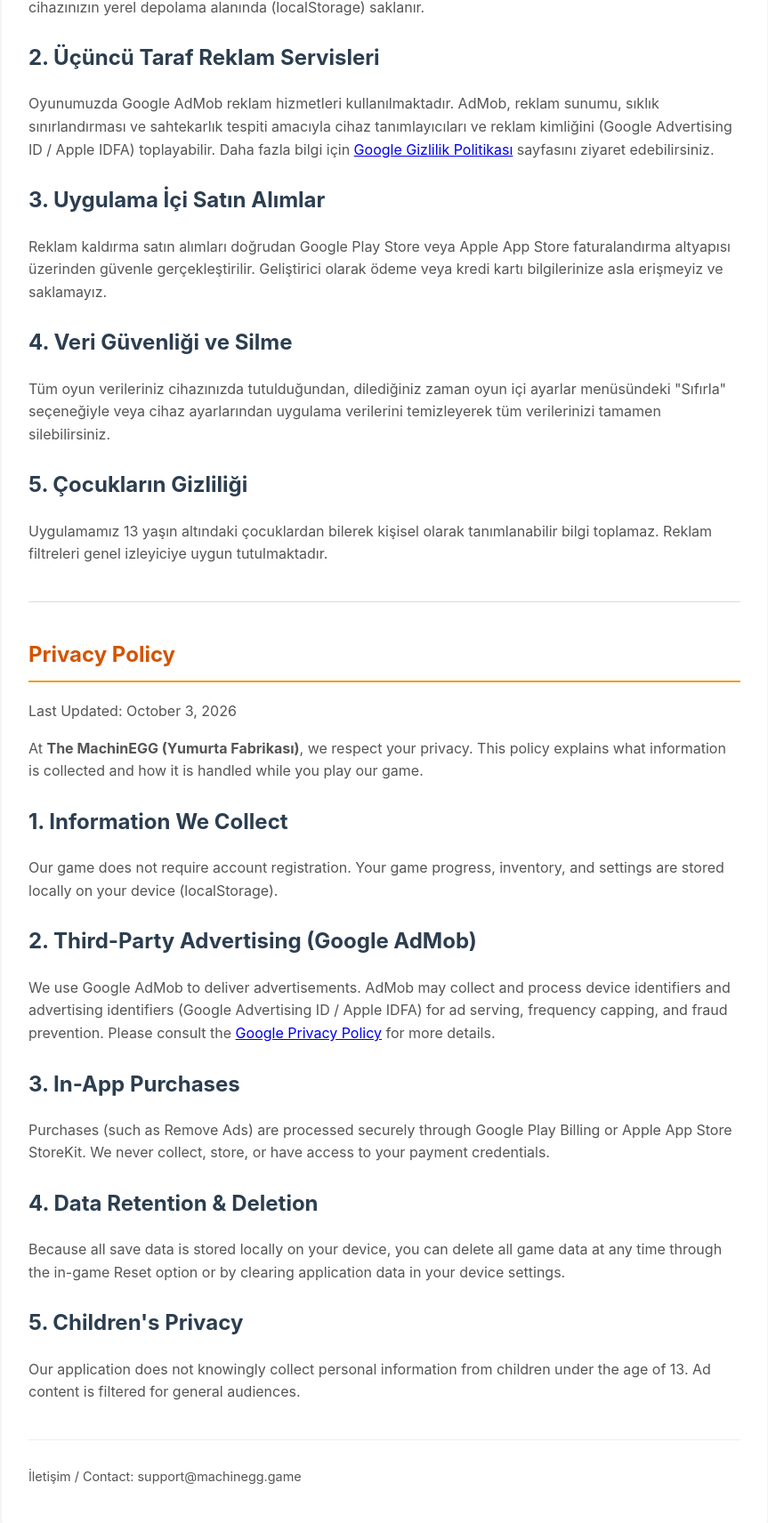
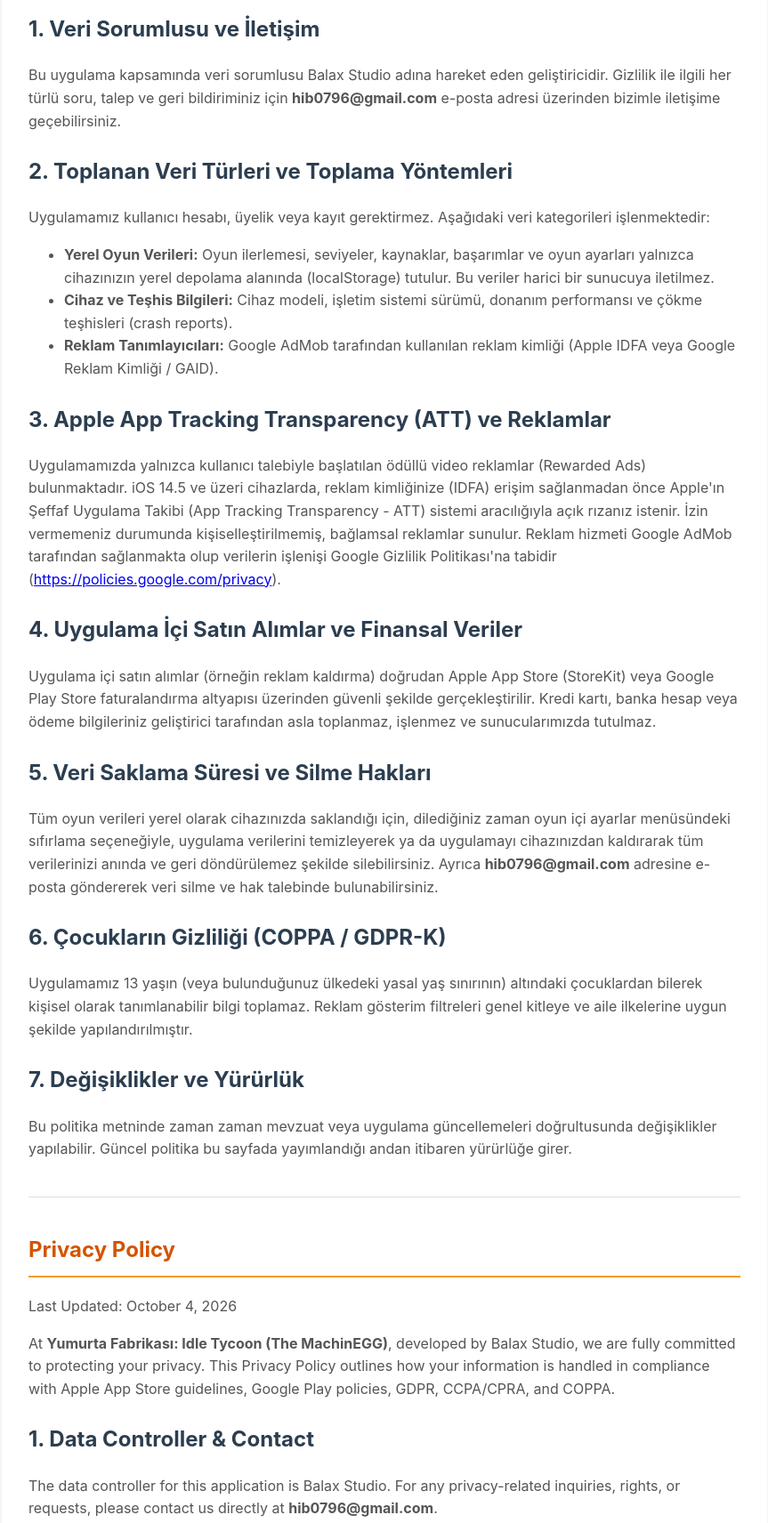
Before and after one commit to balax-studio/yumurta, a website: page privacy.html in a window 1280 px wide. Shown: the part 372-2084 px from the top of the page at 89% size, without its empty margins (208-1071 px from the left). Drawn offline with Linux system fonts and the light colour scheme.

Commit message:
Update privacy policy with comprehensive terms and contact email

```diff
--- a/privacy.html
+++ b/privacy.html
@@ -37,50 +37,72 @@
 
         <section id="tr">
             <h1>Gizlilik Politikası</h1>
-            <p>Son Güncelleme: 3 Ekim 2026</p>
-            <p><strong>Yumurta Fabrikası (The MachinEGG)</strong> olarak gizliliğinize büyük önem veriyoruz. Bu politika, oyunumuzu oynarken hangi verilerin toplandığını ve nasıl işlendiğini açıklamaktadır.</p>
+            <p>Son Güncelleme: 4 Ekim 2026</p>
+            <p><strong>Yumurta Fabrikası: Idle Tycoon (The MachinEGG)</strong> olarak kullanıcılarımızın gizlilik haklarına azami saygı gösteriyor ve kişisel verilerinizin güvenliğine büyük önem veriyoruz. Bu Gizlilik Politikası; Apple App Store, Google Play Store, KVKK (Kişisel Verilerin Korunması Kanunu), GDPR (Genel Veri Koruma Tüzüğü) ve COPPA (Çocukların Çevrimiçi Gizliliğini Koruma Yasası) standartları gözetilerek hazırlanmış olup, uygulamamızı kullandığınızda verilerinizin nasıl toplandığını, işlendiğini ve korunduğunu ayrıntılı olarak açıklamaktadır.</p>
 
-            <h2>1. Toplanan Bilgiler</h2>
-            <p>Oyunumuz herhangi bir kişisel hesap kaydı gerektirmez. İlerlemeniz ve oyun içi ayarlarınız tamamen cihazınızın yerel depolama alanında (localStorage) saklanır.</p>
+            <h2>1. Veri Sorumlusu ve İletişim</h2>
+            <p>Bu uygulama kapsamında veri sorumlusu Balax Studio adına hareket eden geliştiricidir. Gizlilik ile ilgili her türlü soru, talep ve geri bildiriminiz için <strong>hib0796@gmail.com</strong> e-posta adresi üzerinden bizimle iletişime geçebilirsiniz.</p>
 
-            <h2>2. Üçüncü Taraf Reklam Servisleri</h2>
-            <p>Oyunumuzda Google AdMob reklam hizmetleri kullanılmaktadır. AdMob, reklam sunumu, sıklık sınırlandırması ve sahtekarlık tespiti amacıyla cihaz tanımlayıcıları ve reklam kimliğini (Google Advertising ID / Apple IDFA) toplayabilir. Daha fazla bilgi için <a href="https://policies.google.com/privacy" target="_blank" rel="noopener">Google Gizlilik Politikası</a> sayfasını ziyaret edebilirsiniz.</p>
+            <h2>2. Toplanan Veri Türleri ve Toplama Yöntemleri</h2>
+            <p>Uygulamamız kullanıcı hesabı, üyelik veya kayıt gerektirmez. Aşağıdaki veri kategorileri işlenmektedir:</p>
+            <ul>
+                <li><strong>Yerel Oyun Verileri:</strong> Oyun ilerlemesi, seviyeler, kaynaklar, başarımlar ve oyun ayarları yalnızca cihazınızın yerel depolama alanında (localStorage) tutulur. Bu veriler harici bir sunucuya iletilmez.</li>
+                <li><strong>Cihaz ve Teşhis Bilgileri:</strong> Cihaz modeli, işletim sistemi sürümü, donanım performansı ve çökme teşhisleri (crash reports).</li>
+                <li><strong>Reklam Tanımlayıcıları:</strong> Google AdMob tarafından kullanılan reklam kimliği (Apple IDFA veya Google Reklam Kimliği / GAID).</li>
+            </ul>
 
-            <h2>3. Uygulama İçi Satın Alımlar</h2>
-            <p>Reklam kaldırma satın alımları doğrudan Google Play Store veya Apple App Store faturalandırma altyapısı üzerinden güvenle gerçekleştirilir. Geliştirici olarak ödeme veya kredi kartı bilgilerinize asla erişmeyiz ve saklamayız.</p>
+            <h2>3. Apple App Tracking Transparency (ATT) ve Reklamlar</h2>
+            <p>Uygulamamızda yalnızca kullanıcı talebiyle başlatılan ödüllü video reklamlar (Rewarded Ads) bulunmaktadır. iOS 14.5 ve üzeri cihazlarda, reklam kimliğinize (IDFA) erişim sağlanmadan önce Apple'ın Şeffaf Uygulama Takibi (App Tracking Transparency - ATT) sistemi aracılığıyla açık rızanız istenir. İzin vermemeniz durumunda kişiselleştirilmemiş, bağlamsal reklamlar sunulur. Reklam hizmeti Google AdMob tarafından sağlanmakta olup verilerin işlenişi Google Gizlilik Politikası'na tabidir (<a href="https://policies.google.com/privacy" target="_blank" rel="noopener">https://policies.google.com/privacy</a>).</p>
 
-            <h2>4. Veri Güvenliği ve Silme</h2>
-            <p>Tüm oyun verileriniz cihazınızda tutulduğundan, dilediğiniz zaman oyun içi ayarlar menüsündeki "Sıfırla" seçeneğiyle veya cihaz ayarlarından uygulama verilerini temizleyerek tüm verilerinizi tamamen silebilirsiniz.</p>
+            <h2>4. Uygulama İçi Satın Alımlar ve Finansal Veriler</h2>
+            <p>Uygulama içi satın alımlar (örneğin reklam kaldırma) doğrudan Apple App Store (StoreKit) veya Google Play Store faturalandırma altyapısı üzerinden güvenli şekilde gerçekleştirilir. Kredi kartı, banka hesap veya ödeme bilgileriniz geliştirici tarafından asla toplanmaz, işlenmez ve sunucularımızda tutulmaz.</p>
 
-            <h2>5. Çocukların Gizliliği</h2>
-            <p>Uygulamamız 13 yaşın altındaki çocuklardan bilerek kişisel olarak tanımlanabilir bilgi toplamaz. Reklam filtreleri genel izleyiciye uygun tutulmaktadır.</p>
+            <h2>5. Veri Saklama Süresi ve Silme Hakları</h2>
+            <p>Tüm oyun verileri yerel olarak cihazınızda saklandığı için, dilediğiniz zaman oyun içi ayarlar menüsündeki sıfırlama seçeneğiyle, uygulama verilerini temizleyerek ya da uygulamayı cihazınızdan kaldırarak tüm verilerinizi anında ve geri döndürülemez şekilde silebilirsiniz. Ayrıca <strong>hib0796@gmail.com</strong> adresine e-posta göndererek veri silme ve hak talebinde bulunabilirsiniz.</p>
+
+            <h2>6. Çocukların Gizliliği (COPPA / GDPR-K)</h2>
+            <p>Uygulamamız 13 yaşın (veya bulunduğunuz ülkedeki yasal yaş sınırının) altındaki çocuklardan bilerek kişisel olarak tanımlanabilir bilgi toplamaz. Reklam gösterim filtreleri genel kitleye ve aile ilkelerine uygun şekilde yapılandırılmıştır.</p>
+
+            <h2>7. Değişiklikler ve Yürürlük</h2>
+            <p>Bu politika metninde zaman zaman mevzuat veya uygulama güncellemeleri doğrultusunda değişiklikler yapılabilir. Güncel politika bu sayfada yayımlandığı andan itibaren yürürlüğe girer.</p>
         </section>
 
         <hr style="margin: 40px 0; border: none; border-top: 1px solid #ddd;">
 
         <section id="en">
             <h1>Privacy Policy</h1>
-            <p>Last Updated: October 3, 2026</p>
-            <p>At <strong>The MachinEGG (Yumurta Fabrikası)</strong>, we respect your privacy. This policy explains what information is collected and how it is handled while you play our game.</p>
+            <p>Last Updated: October 4, 2026</p>
+            <p>At <strong>Yumurta Fabrikası: Idle Tycoon (The MachinEGG)</strong>, developed by Balax Studio, we are fully committed to protecting your privacy. This Privacy Policy outlines how your information is handled in compliance with Apple App Store guidelines, Google Play policies, GDPR, CCPA/CPRA, and COPPA.</p>
 
-            <h2>1. Information We Collect</h2>
-            <p>Our game does not require account registration. Your game progress, inventory, and settings are stored locally on your device (localStorage).</p>
+            <h2>1. Data Controller & Contact</h2>
+            <p>The data controller for this application is Balax Studio. For any privacy-related inquiries, rights, or requests, please contact us directly at <strong>hib0796@gmail.com</strong>.</p>
 
-            <h2>2. Third-Party Advertising (Google AdMob)</h2>
-            <p>We use Google AdMob to deliver advertisements. AdMob may collect and process device identifiers and advertising identifiers (Google Advertising ID / Apple IDFA) for ad serving, frequency capping, and fraud prevention. Please consult the <a href="https://policies.google.com/privacy" target="_blank" rel="noopener">Google Privacy Policy</a> for more details.</p>
+            <h2>2. Information Collected & Storage</h2>
+            <p>Our application does not require user registration or accounts. Data processing includes:</p>
+            <ul>
+                <li><strong>Local Game Data:</strong> Gameplay progress, levels, currency, achievements, and preferences are stored exclusively on your device (localStorage) and never transmitted to our servers.</li>
+                <li><strong>Device & Diagnostic Data:</strong> OS version, device model, and performance diagnostics.</li>
+                <li><strong>Advertising Identifiers:</strong> Advertising IDs (Apple IDFA or Google Advertising ID / GAID) processed by Google AdMob.</li>
+            </ul>
 
-            <h2>3. In-App Purchases</h2>
-            <p>Purchases (such as Remove Ads) are processed securely through Google Play Billing or Apple App Store StoreKit. We never collect, store, or have access to your payment credentials.</p>
+            <h2>3. Apple App Tracking Transparency (ATT) & Advertisements</h2>
+            <p>Our game exclusively utilizes user-initiated rewarded video ads. On iOS devices running iOS 14.5 or later, permission to access your advertising identifier (IDFA) is requested via Apple's App Tracking Transparency framework. If declined, only non-personalized, contextual ads are served. Advertising is powered by Google AdMob and governed by the Google Privacy Policy (<a href="https://policies.google.com/privacy" target="_blank" rel="noopener">https://policies.google.com/privacy</a>).</p>
 
-            <h2>4. Data Retention & Deletion</h2>
-            <p>Because all save data is stored locally on your device, you can delete all game data at any time through the in-game Reset option or by clearing application data in your device settings.</p>
+            <h2>4. In-App Purchases & Financial Data</h2>
+            <p>All in-app purchases (such as Remove Ads) are handled exclusively and securely by Apple App Store (StoreKit) or Google Play Billing. We never collect, process, or store credit card numbers or financial details.</p>
 
-            <h2>5. Children's Privacy</h2>
-            <p>Our application does not knowingly collect personal information from children under the age of 13. Ad content is filtered for general audiences.</p>
+            <h2>5. Data Retention & Deletion Rights</h2>
+            <p>Because all save data is stored locally, you may erase all associated data at any time by resetting progress via in-game settings, clearing application data, or uninstalling the app. You may also contact <strong>hib0796@gmail.com</strong> to exercise applicable privacy rights.</p>
+
+            <h2>6. Children's Privacy (COPPA Compliance)</h2>
+            <p>We do not knowingly collect personal information from children under the age of 13. All ad content is configured for general audiences and family suitability.</p>
+
+            <h2>7. Policy Updates</h2>
+            <p>We may update this policy periodically. Any changes will be reflected with an updated date on this page.</p>
         </section>
 
         <div class="footer">
-            <p>İletişim / Contact: support@machinegg.game</p>
+            <p>İletişim / Contact: <strong>hib0796@gmail.com</strong></p>
         </div>
     </div>
 </body>
```
